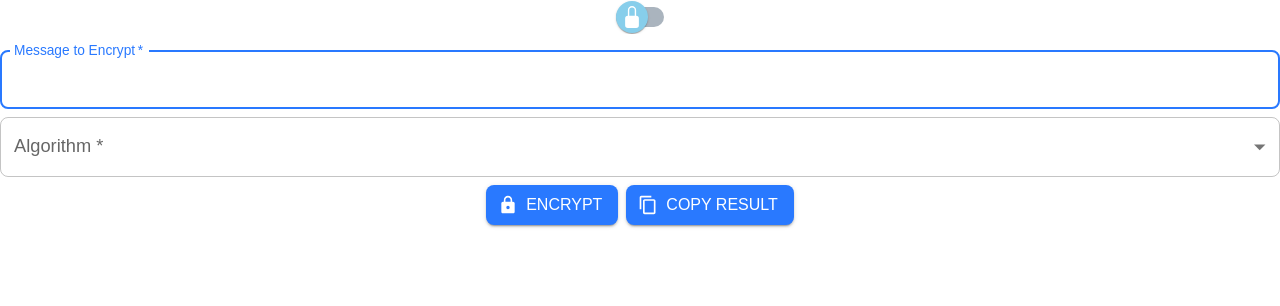
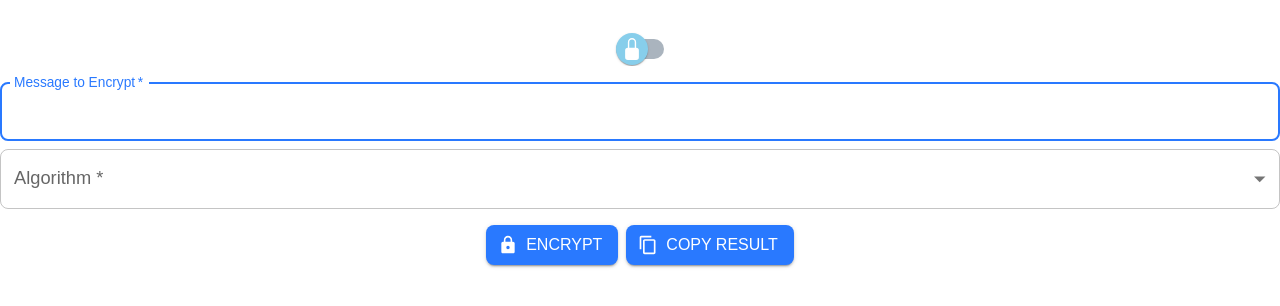
Before and after one commit to sysalex0/penground, a React (Create React App) app in the folder frontend/: page / in a window 1280 px wide. Shown: the top 306 px of the page. Built offline with nearby package versions, Linux system fonts and the light colour scheme.

Commit message:
- UX enhancement

```diff
--- a/frontend/src/cryptography/Cryptography.tsx
+++ b/frontend/src/cryptography/Cryptography.tsx
@@ -9,14 +9,17 @@ enum CryptographyMode {
   decryption,
 }
 
-const DISABLED_ALGORITHMS: CryptographyAlgorithm[]  = [CryptographyAlgorithm.Sys];
+const DISABLED_ALGORITHMS: CryptographyAlgorithm[] = [CryptographyAlgorithm.Sys];
 
 const Cryptography = () => {
   const [mode, setMode] = useState<CryptographyMode>(CryptographyMode.encryption);
 
   return (
-    <div>
+    <div className="overflow-hidden">
       <CryptographySwitch
+        sx={{
+          marginTop: 8,
+        }}
         value={mode === CryptographyMode.encryption}
         onChange={() =>
           setMode(mode === CryptographyMode.encryption ? CryptographyMode.decryption : CryptographyMode.encryption)
--- a/frontend/src/cryptography/encryption/Encryption.tsx
+++ b/frontend/src/cryptography/encryption/Encryption.tsx
@@ -136,7 +136,7 @@ const Encryption = ({ disableAlgorithms }: CryptographyModuleProps) => {
           ))}
         </Select>
       </FormControl>
-      <Stack padding={2} spacing={2} direction="row" justifyContent="center">
+      <Stack padding={4} spacing={2} direction="row" justifyContent="center">
         <LoadingButton
           id="encrypt-button"
           onClick={handleEncryptButtonOnClick}
```
